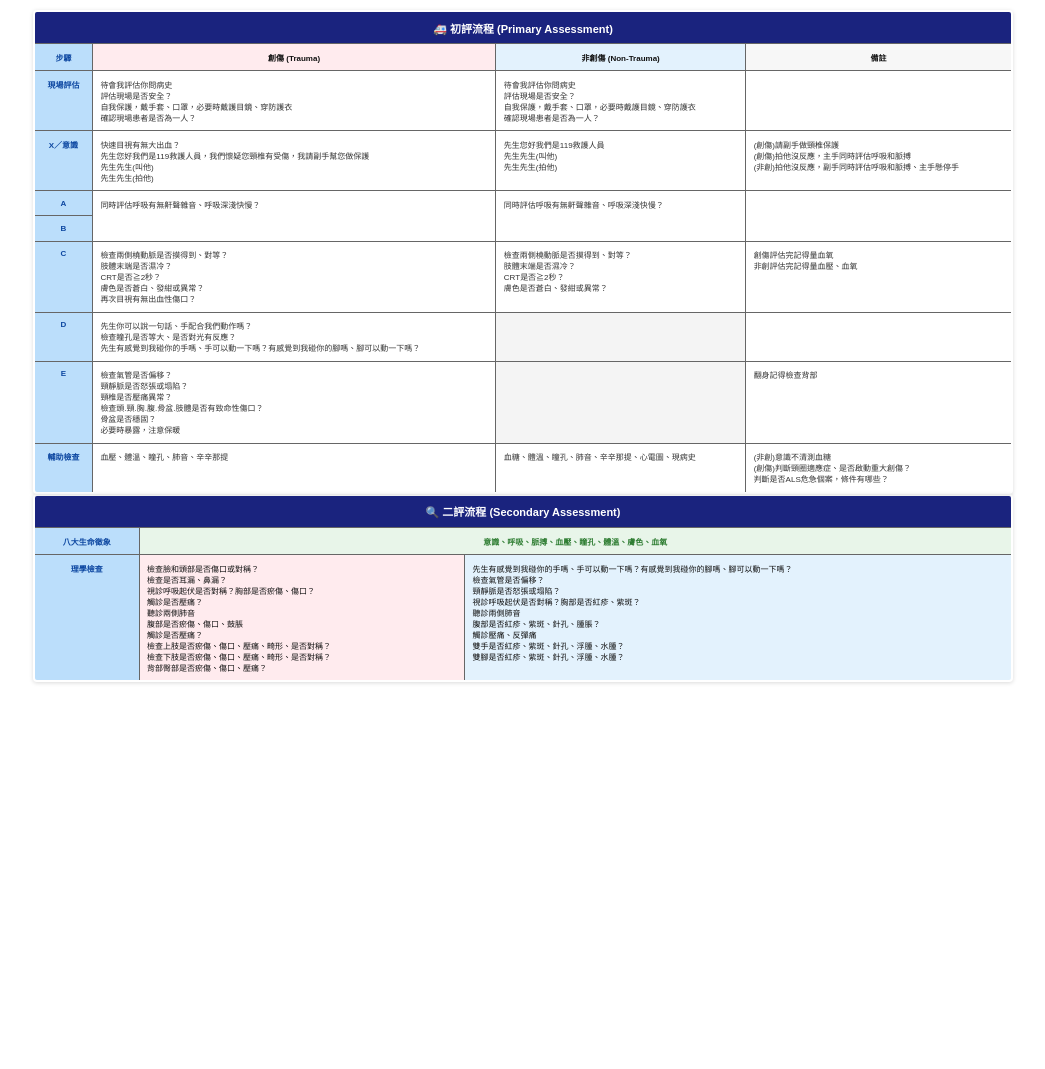
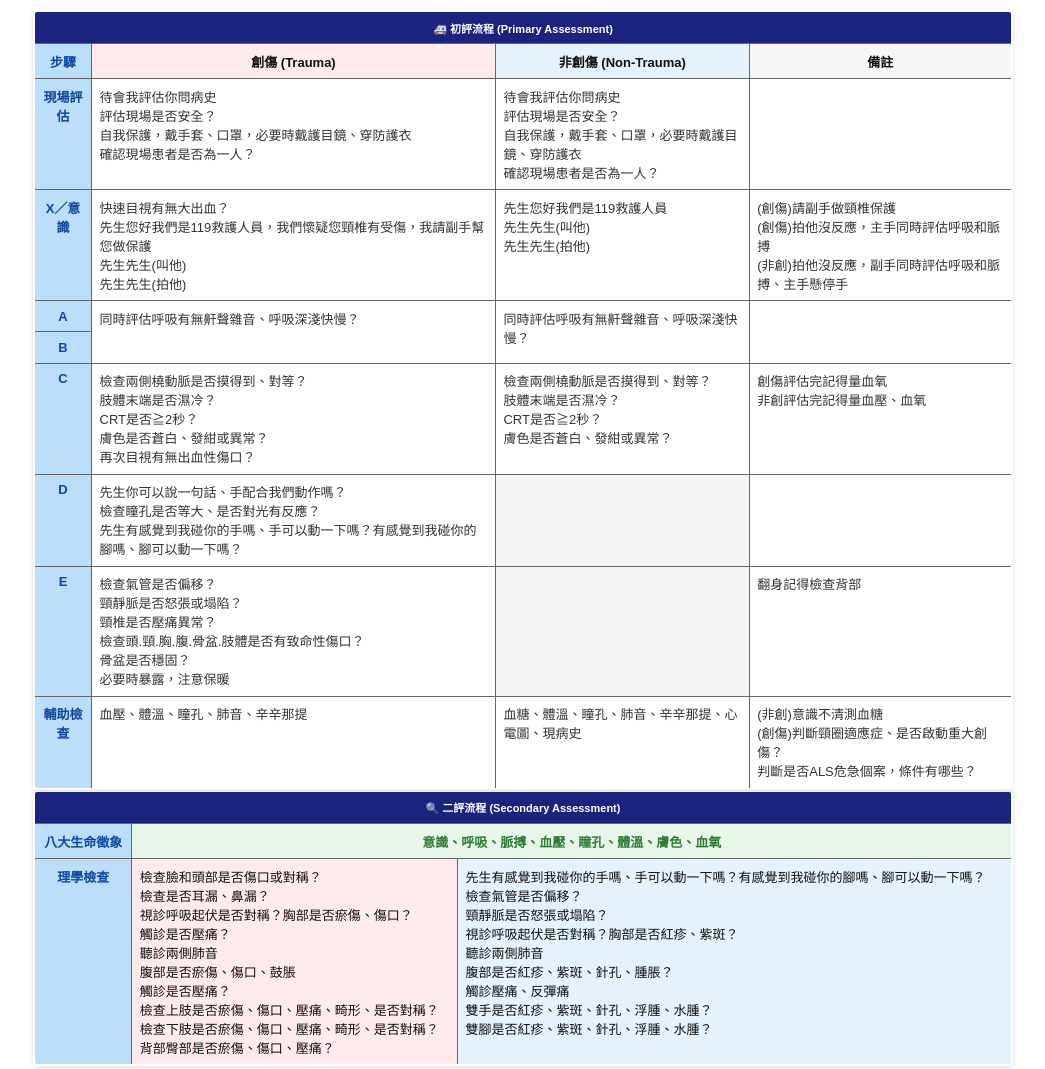
Before and after one commit to vantysc/taipei-emtguide, a plain HTML site: page index.html in a window 1280 px wide. Shown: the whole page, without its empty margins (117-1162 px from the left). Before the commit the page ends 800 px from the top, so only its background shows below. Drawn offline with Linux system fonts and the light colour scheme.

Commit message:
Update index.html add rwd

```diff
--- a/index.html
+++ b/index.html
@@ -72,6 +72,26 @@
 		}
 
 		/* ---- 螢幕顯示(舒服) ---- */
+		@media screen and (min-width: 769px) {
+		    body {
+		        width: auto;
+		        height: auto;
+		        padding: 20px;
+		        font-size: 14px;   /* 字大一點、桌面易讀 */
+		    }
+		    table {
+		        font-size: 13px;
+		        width: 100%;
+		        max-width: 1200px;
+		        margin: 0 auto;
+		    }
+		    .container {
+		        width: 100%;
+		        max-width: 1200px;
+		        margin: 0 auto;
+		        gap: 20px;
+		    }
+		}
 		@media screen {
 		  body {
 			  font-size:12px;
```
